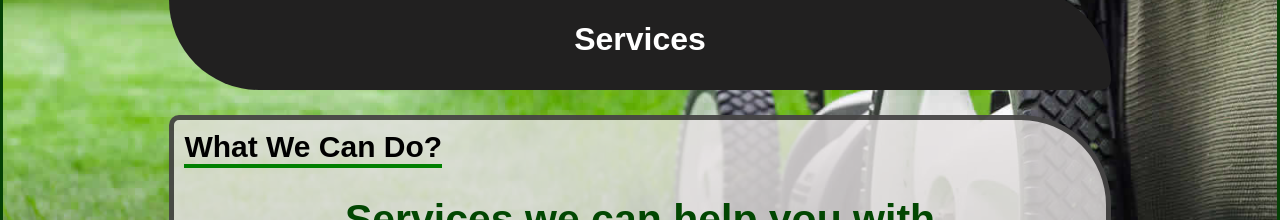
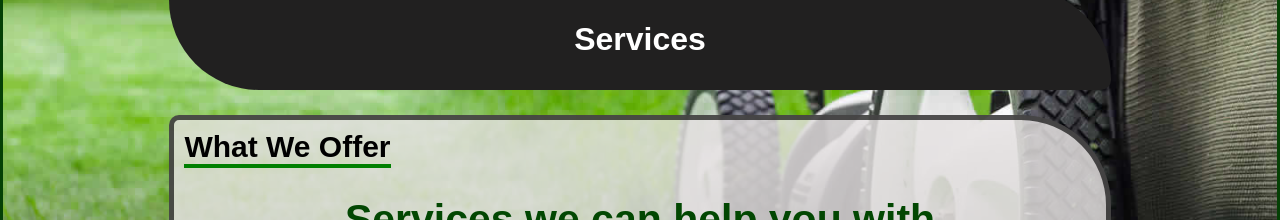
Before and after one commit to sean00880/grandpa-ron-s, a Next.js app: page / in a window 1280 px wide. Shown: the part 4420-4640 px from the top of the page. Built offline with nearby package versions, Linux system fonts and the light colour scheme.

Commit message:
services

```diff
--- a/components/Services.js
+++ b/components/Services.js
@@ -8,7 +8,7 @@ const Services = ({ services }) => {
     <div className={style.container} exit={{opacity:0}} id={`services`}>
       <h1 className={style.title}>Services</h1>
       <div className={style.info}>
-        <h1 className={style.heading}>What We Can Do?</h1>
+        <h1 className={style.heading}>What We Offer</h1>
         <h1 className={style.subtitle}>Services we can help you with</h1>
         <hr /><br/>
         <div className={style.services}>
```
